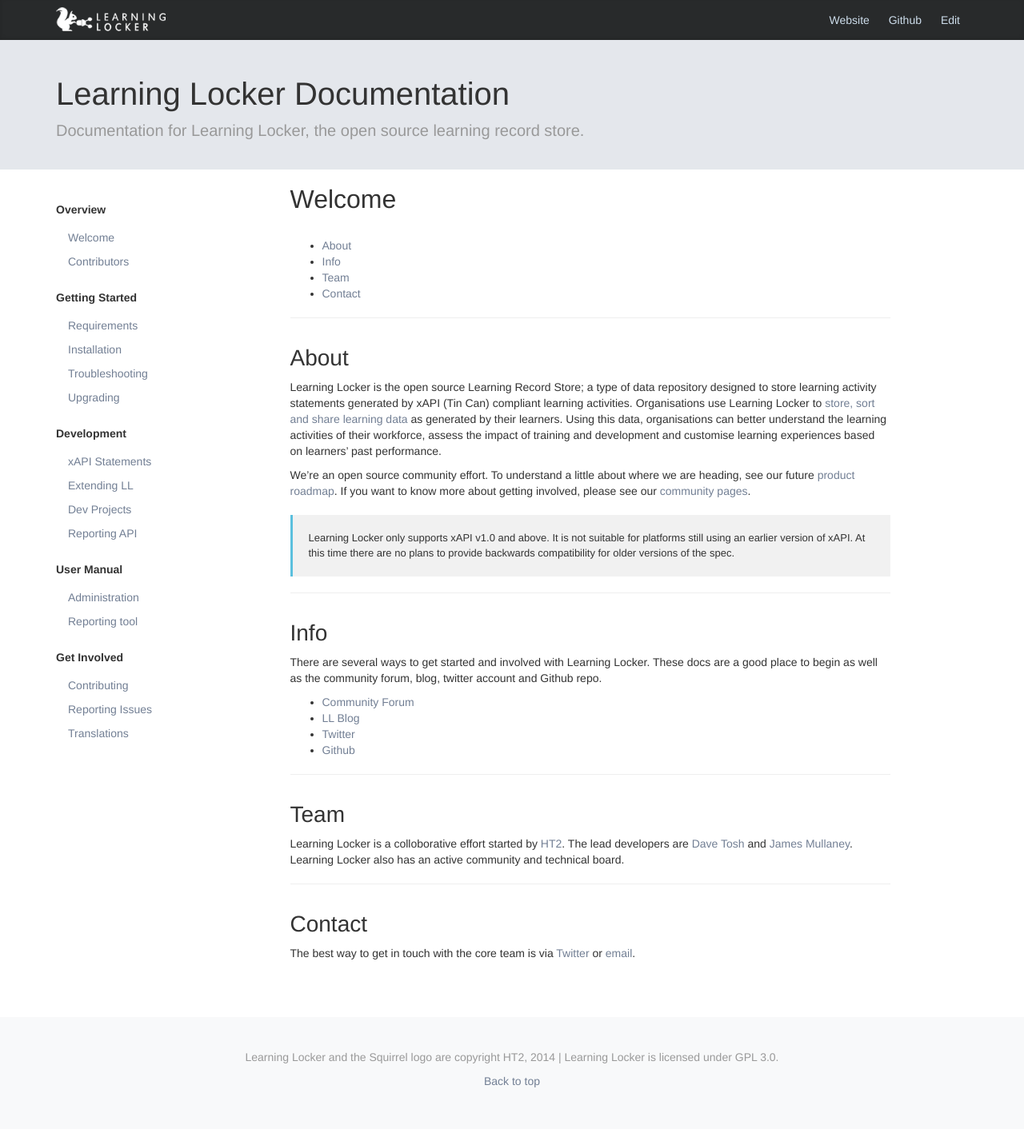
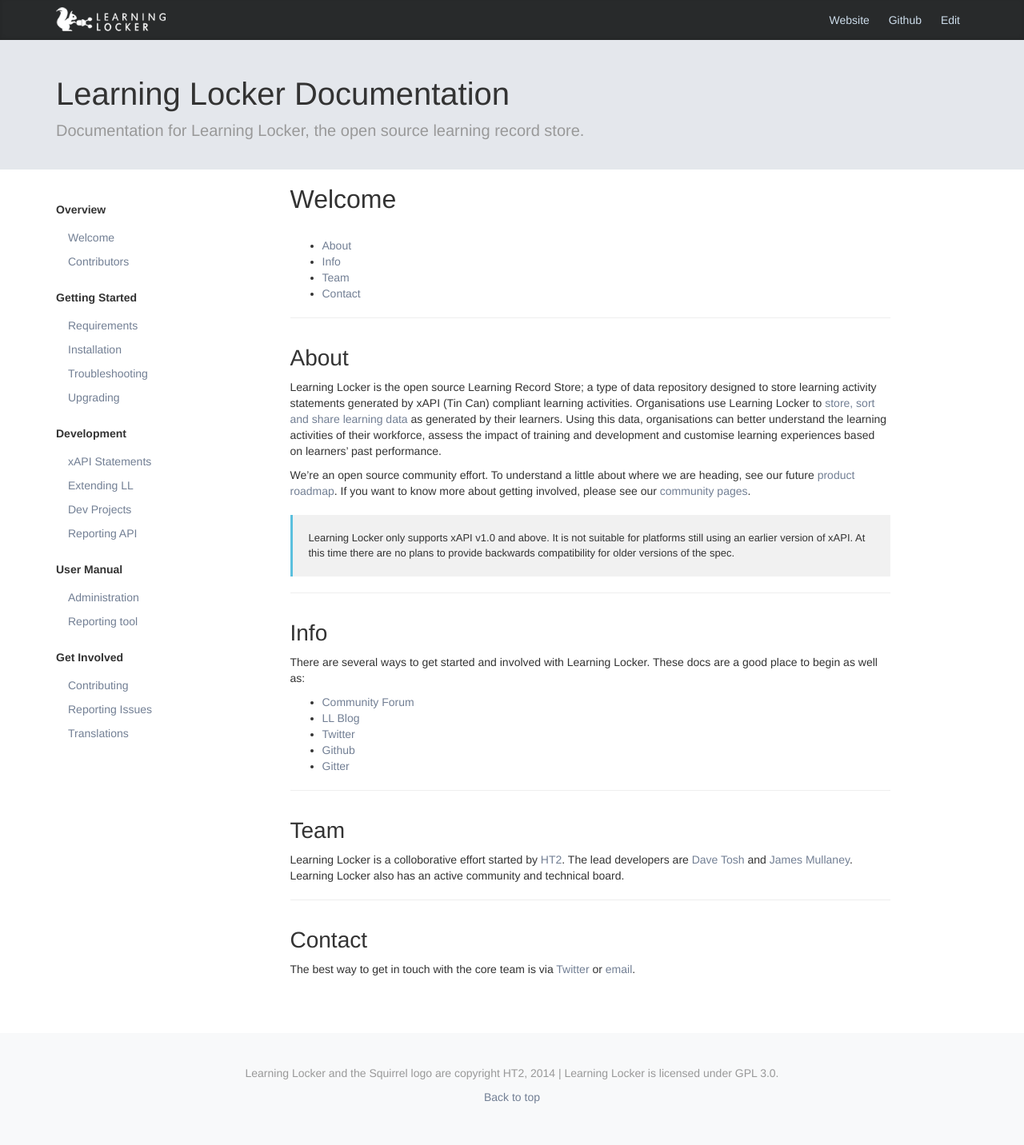
Before and after one commit to LearningLocker/docs, a Jekyll site: the page built from index.md, in a window 1280 px wide. Shown: the whole page at 80% size. Built offline with Jekyll 4.4.1, drawn with Linux system fonts in a browser that asks for light colours; nearby versions of some CDN libraries.

Commit message:
Adds Gitter.

```diff
--- a/index.md
+++ b/index.md
@@ -19,12 +19,13 @@
 
 ## Info
 
-There are several ways to get started and involved with Learning Locker. These docs are a good place to begin as well as the community forum, blog, twitter account and Github repo.
+There are several ways to get started and involved with Learning Locker. These docs are a good place to begin as well as:
 
 *  [Community Forum](https://groups.google.com/forum/#!forum/learning-locker)
 *  [LL Blog](http://learninglocker.net/blog/)
 *  [Twitter](https://twitter.com/learning_locker)
 *  [Github](https://github.com/learninglocker)
+*  [Gitter](https://gitter.im/LearningLocker/learninglocker)
 
 ## Team
 
```
